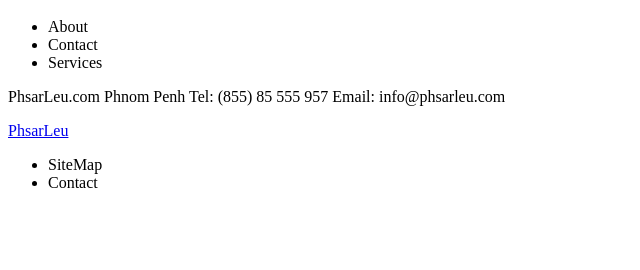
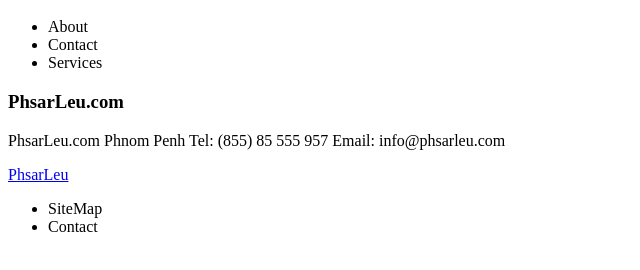
Before and after one commit to reamea/phsarleu, a plain HTML site: page index.html in a window 1280 px wide. Shown: the part 48-318 px from the top of the page, without its empty margins (0-640 px from the left). Drawn offline with Linux system fonts and the light colour scheme.

Commit message:
HTML Layouts: Body Element
HTML Layouts: Body Element

```diff
--- a/index.html
+++ b/index.html
@@ -8,6 +8,11 @@
 				<li>Services</li>
 			</ul>
 		</header>
+
+		<div>
+			<h3>PhsarLeu.com</h3>
+		</div>
+
 		<footer>
 			<p>
 				PhsarLeu.com
```
